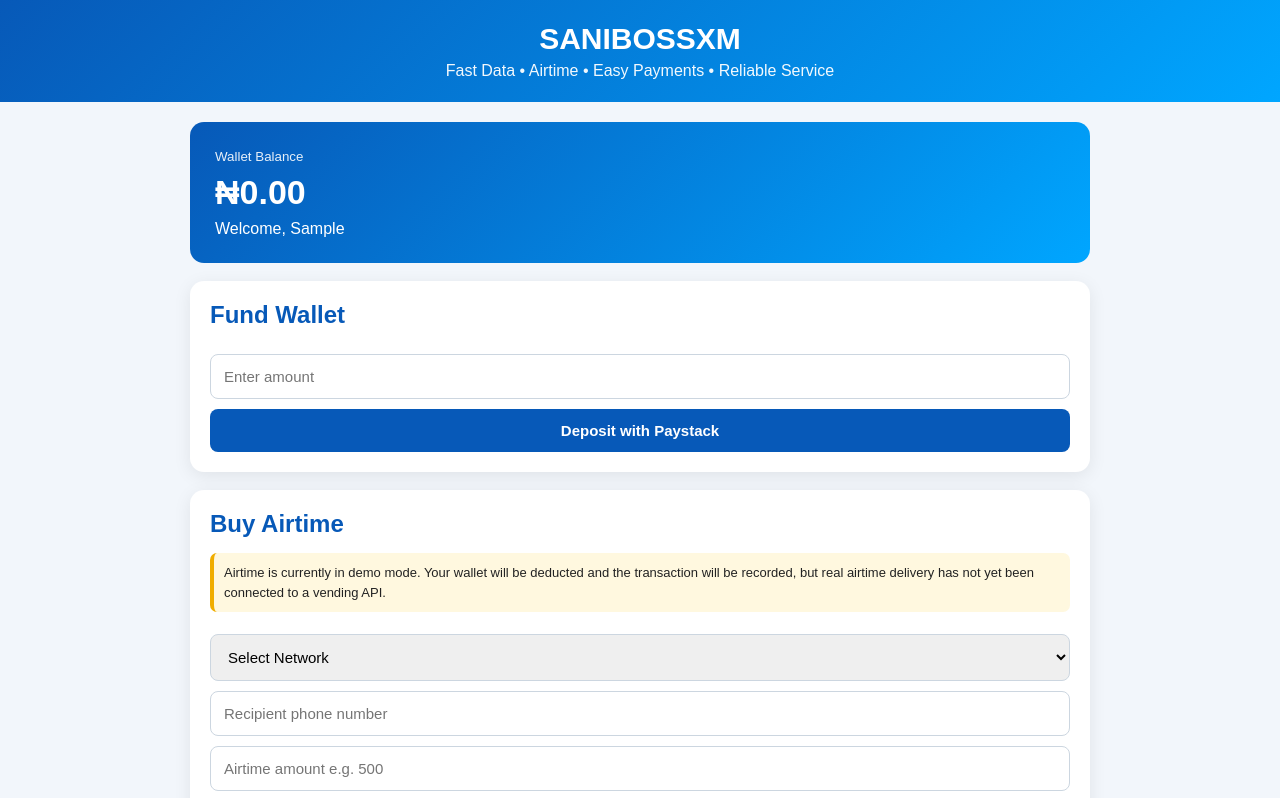
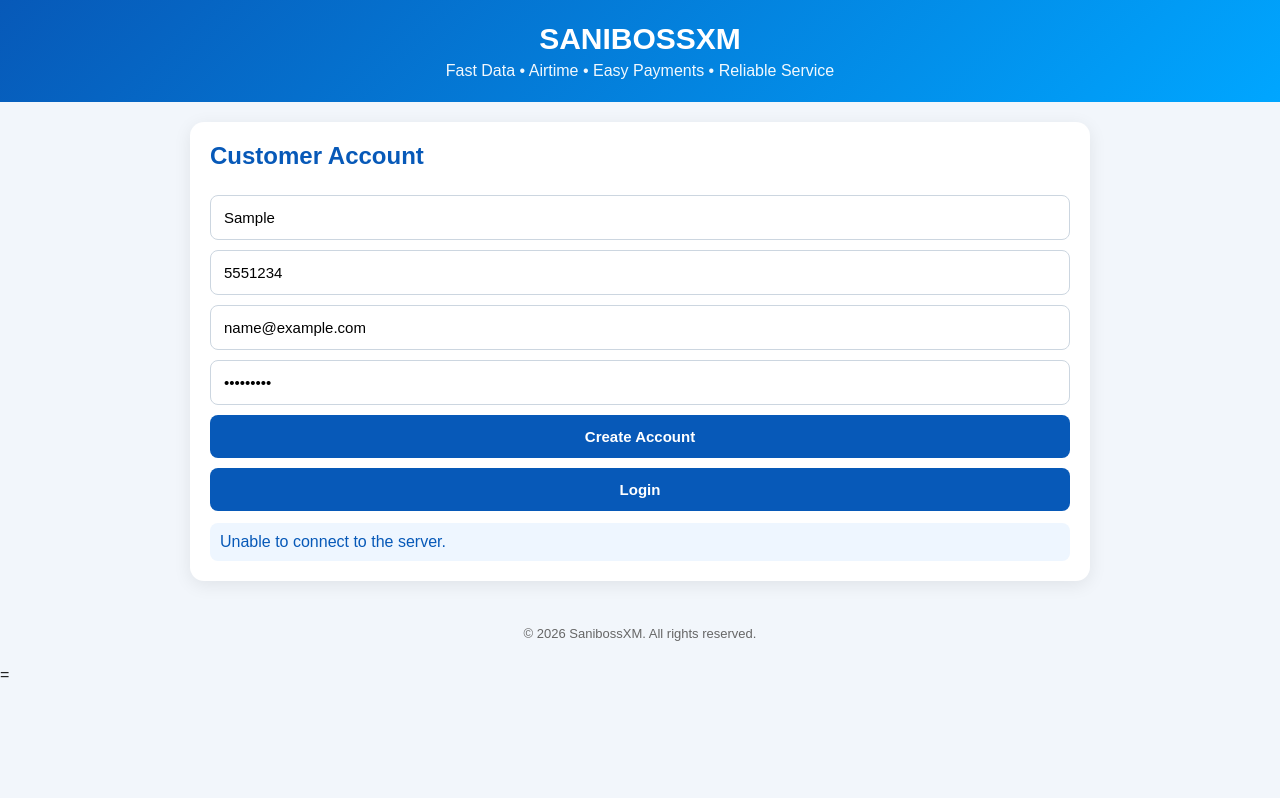
Before and after one commit to salisumuhammadsani1984-ui/sanibossxm-frontend, a website: page index.html in a window 1280 px wide. Both pictures are taken after typing "Sample", "5551234", "name@example.com", "Sample123" into the empty fields and a click on the button "Create Account". Shown: the top 798 px of the page. Drawn offline with Linux system fonts and the light colour scheme; no server answers.

Commit message:
Clean up index.html by removing comments
Removed commented sections for better readability.

```diff
--- a/index.html
+++ b/index.html
@@ -188,10 +188,6 @@
 
 <div class="container">
 
-  <!-- =========================
-       CUSTOMER ACCOUNT
-  ========================== -->
-
   <section id="authSection" class="card">
 
     <h2>Customer Account</h2>
@@ -232,14 +228,7 @@
 
   </section>
 
-
-  <!-- =========================
-       DASHBOARD
-  ========================== -->
-
   <section id="dashboard" class="hidden">
-
-    <!-- WALLET -->
 
     <div class="wallet">
 
@@ -252,11 +241,6 @@
       <p id="welcome" style="margin-top:8px;"></p>
 
     </div>
-
-
-    <!-- =========================
-         FUND WALLET
-    ========================== -->
 
     <div class="card">
 
@@ -277,11 +261,6 @@
 
     </div>
 
-
-    <!-- =========================
-         BUY AIRTIME
-    ========================== -->
-
     <div class="card">
 
       <h2>Buy Airtime</h2>
@@ -315,7 +294,6 @@
         </option>
 
       </select>
-
 
       <input
         id="airtimePhone"
@@ -324,7 +302,6 @@
         maxlength="11"
       >
 
-
       <input
         id="airtimeAmount"
         type="number"
@@ -332,7 +309,6 @@
         placeholder="Airtime amount e.g. 500"
       >
 
-
       <button onclick="buyAirtime()">
         Buy Airtime
       </button>
@@ -341,11 +317,6 @@
 
     </div>
 
-
-    <!-- =========================
-         BUY DATA
-    ========================== -->
-
     <div class="card">
 
       <h2>Buy Data</h2>
@@ -373,7 +344,6 @@
         </option>
 
       </select>
-
 
       <input
         id="dataPhone"
@@ -382,7 +352,6 @@
         maxlength="11"
       >
 
-
       <div class="grid">
 
         <div class="bundle">
@@ -401,7 +370,6 @@
 
         </div>
 
-
         <div class="bundle">
 
           <strong>1GB</strong>
@@ -418,7 +386,6 @@
 
         </div>
 
-
         <div class="bundle">
 
           <strong>2GB</strong>
@@ -437,15 +404,9 @@
 
       </div>
 
-
       <div id="dataMessage" class="message"></div>
 
     </div>
-
-
-    <!-- =========================
-         TRANSACTION HISTORY
-    ========================== -->
 
     <div class="card">
 
@@ -456,7 +417,6 @@
       </div>
 
     </div>
-
 
     <button
       class="logout"
@@ -469,12 +429,10 @@
 
 </div>
 
-
 <footer>
   © 2026 SanibossXM. All rights reserved.
 </footer>
 
-
 <script>
 
 const BACKEND_URL =
@@ -492,7 +450,6 @@ window.addEventListener("load", async function() {
   const savedUser =
     localStorage.getItem("saniboss_user");
 
-
   if (savedUser) {
 
     try {
@@ -527,11 +484,9 @@ function showMessage(id, text) {
   const box =
     document.getElementById(id);
 
-
   if (!box) {
     return;
   }
-
 
     box.innerText = text;
 
@@ -544,27 +499,23 @@ function showMessage(id, text) {
    REGISTER
 ========================= */
 
-function register() {
+async function register() {
 
   const name =
     document.getElementById("name")
       .value.trim();
 
-
   const phone =
     document.getElementById("phone")
       .value.trim();
 
-
   const email =
     document.getElementById("email")
       .value.trim();
 
-
   const password =
     document.getElementById("password")
       .value;
-
 
   if (
     !name ||
@@ -582,8 +533,26 @@ function register() {
 
   }
 
-
-  currentUser = {
+  try {
+
+    showMessage(
+      "authMessage",
+      "Creating your account..."
+    );
+
+    const response =
+      await fetch(
+        BACKEND_URL + "/api/register",
+        {
+
+          method: "POST",
+
+          headers: {
+            "Content-Type":
+              "application/json"
+          },
+
+          body: JSON.stringify({
 
             name: name,
 
@@ -591,28 +560,59 @@ function register() {
 
             email: email,
 
-    password: password,
-
-    balance: 0,
-
-    transactions: []
-
-  };
-
+            password: password
+
+          })
+
+        }
+      );
+
+    const result =
+      await response.json();
+
+    if (
+      !response.ok ||
+      !result.success
+    ) {
+
+      showMessage(
+        "authMessage",
+        result.message ||
+        "Registration failed."
+      );
+
+      return;
+
+    }
+
+    currentUser =
+      result.user;
 
     localStorage.setItem(
       "saniboss_user",
       JSON.stringify(currentUser)
     );
 
-
     showMessage(
       "authMessage",
       "Account created successfully."
     );
 
-
     showDashboard();
+
+  } catch (error) {
+
+    console.error(
+      "Registration error:",
+      error
+    );
+
+    showMessage(
+      "authMessage",
+      "Unable to connect to the server."
+    );
+
+  }
 
 }
 
@@ -621,59 +621,98 @@ function register() {
    LOGIN
 ========================= */
 
-function login() {
+async function login() {
 
   const email =
     document.getElementById("email")
       .value.trim();
 
-
   const password =
     document.getElementById("password")
       .value;
 
-
-  const savedUser =
-    localStorage.getItem(
-      "saniboss_user"
-    );
-
-
-  if (!savedUser) {
+  if (!email || !password) {
 
     showMessage(
       "authMessage",
-      "No account found. Please register first."
-    );
-
-    return;
-
-  }
-
-
-  const user =
-    JSON.parse(savedUser);
-
-
-  if (
-    user.email !== email ||
-    user.password !== password
-  ) {
+      "Please enter your email and password."
+    );
+
+    return;
+
+  }
+
+  try {
 
     showMessage(
       "authMessage",
-      "Incorrect email or password."
-    );
-
-    return;
-
-  }
-
-
-  currentUser = user;
-
+      "Logging in..."
+    );
+
+    const response =
+      await fetch(
+        BACKEND_URL + "/api/login",
+        {
+
+          method: "POST",
+
+          headers: {
+            "Content-Type":
+              "application/json"
+          },
+
+          body: JSON.stringify({
+
+            email: email,
+
+            password: password
+
+          })
+
+        }
+      );
+
+    const result =
+      await response.json();
+
+    if (
+      !response.ok ||
+      !result.success
+    ) {
+
+      showMessage(
+        "authMessage",
+        result.message ||
+        "Login failed."
+      );
+
+      return;
+
+    }
+
+    currentUser =
+      result.user;
+
+    localStorage.setItem(
+      "saniboss_user",
+      JSON.stringify(currentUser)
+    );
 
     showDashboard();
+
+  } catch (error) {
+
+    console.error(
+      "Login error:",
+      error
+    );
+
+    showMessage(
+      "authMessage",
+      "Unable to connect to the server."
+    );
+
+  }
 
 }
 
@@ -688,17 +727,14 @@ function showDashboard() {
     .getElementById("authSection")
     .classList.add("hidden");
 
-
   document
     .getElementById("dashboard")
     .classList.remove("hidden");
-
 
   document.getElementById(
     "welcome"
   ).innerText =
     "Welcome, " + currentUser.name;
-
 
   updateBalance();
 
@@ -756,7 +792,6 @@ async function deposit() {
       ).value
     );
 
-
   if (!amount || amount < 100) {
 
     showMessage(
@@ -768,7 +803,6 @@ async function deposit() {
 
   }
 
-
   if (
     !currentUser ||
     !currentUser.email
@@ -783,14 +817,12 @@ async function deposit() {
 
   }
 
-
   try {
 
     showMessage(
       "depositMessage",
       "Connecting to Paystack..."
     );
-
 
     const response =
       await fetch(
@@ -822,17 +854,14 @@ async function deposit() {
         }
       );
 
-
     const result =
       await response.json();
-
 
     console.log(
       "Paystack initialization:",
       result
     );
 
-
     if (
       !response.ok ||
       !result.success
@@ -845,7 +874,6 @@ async function deposit() {
 
     }
 
-
     if (
       !result.data ||
       !result.data.authorization_url ||
@@ -858,13 +886,6 @@ async function deposit() {
 
     }
 
-
-    /*
-      IMPORTANT:
-      Save Paystack's actual reference,
-      not a reference generated by the frontend.
-    */
-
     localStorage.setItem(
       "saniboss_pending_payment",
       JSON.stringify({
@@ -878,14 +899,8 @@ async function deposit() {
       })
     );
 
-
-    /*
-      Send customer to Paystack.
-    */
-
     window.location.href =
       result.data.authorization_url;
-
 
   } catch (error) {
 
@@ -894,7 +909,6 @@ async function deposit() {
       error
     );
 
-
     showMessage(
       "depositMessage",
       "Payment error: " +
@@ -917,30 +931,21 @@ async function verifyPaystackPayment() {
       window.location.search
     );
 
-
-  /*
-    Paystack can return reference
-    or trxref depending on the flow.
-  */
-
   const reference =
     params.get("reference") ||
     params.get("trxref");
 
-
   if (!reference) {
 
     return;
 
   }
 
-
   if (!currentUser) {
 
     return;
 
   }
-
 
   try {
 
@@ -948,7 +953,6 @@ async function verifyPaystackPayment() {
       "depositMessage",
       "Verifying your Paystack payment..."
     );
-
 
     const response =
       await fetch(
@@ -961,17 +965,14 @@ async function verifyPaystackPayment() {
 
       );
 
-
     const result =
       await response.json();
-
 
     console.log(
       "Paystack verification:",
       result
     );
 
-
     if (
       !response.ok ||
       !result.success
@@ -987,7 +988,6 @@ async function verifyPaystackPayment() {
 
     }
 
-
     if (!result.paid) {
 
       showMessage(
@@ -998,7 +998,6 @@ async function verifyPaystackPayment() {
       return;
 
     }
-
 
     const pending =
       JSON.parse(
@@ -1007,7 +1006,6 @@ async function verifyPaystackPayment() {
         ) || "null"
       );
 
-
     if (!pending) {
 
       showMessage(
@@ -1019,12 +1017,6 @@ async function verifyPaystackPayment() {
 
     }
 
-
-    /*
-      Make sure the callback reference
-      matches the payment we started.
-    */
-
     if (
       pending.reference !== reference
     ) {
@@ -1037,17 +1029,10 @@ async function verifyPaystackPayment() {
       return;
 
     }
-
-
-    /*
-      Prevent the same Paystack payment
-      from being credited twice.
-    */
 
     const processedKey =
       "payment_processed_" +
       reference;
-
 
     if (
       localStorage.getItem(
@@ -1070,11 +1055,9 @@ async function verifyPaystackPayment() {
 
     }
 
-
     const amount =
       Number(pending.amount);
 
-
     if (
       !Number.isFinite(amount) ||
       amount <= 0
@@ -1088,24 +1071,12 @@ async function verifyPaystackPayment() {
       return;
 
     }
-
-
-    /*
-      Confirmed by Paystack.
-
-      NOTE:
-      The current wallet is still a
-      browser/localStorage demo wallet.
-      A production wallet should be
-      credited on the backend/database.
-    */
 
     currentUser.balance =
       Number(
         currentUser.balance || 0
       ) + amount;
 
-
     if (
       !currentUser.transactions
     ) {
@@ -1113,7 +1084,6 @@ async function verifyPaystackPayment() {
       currentUser.transactions = [];
 
     }
-
 
     currentUser.transactions.unshift({
 
@@ -1134,25 +1104,20 @@ async function verifyPaystackPayment() {
 
     });
 
-
     saveUser();
-
 
     localStorage.setItem(
       processedKey,
       "true"
     );
 
-
     localStorage.removeItem(
       "saniboss_pending_payment"
     );
 
-
     updateBalance();
 
     showTransactions();
-
 
     showMessage(
       "depositMessage",
@@ -1161,25 +1126,18 @@ async function verifyPaystackPayment() {
       " has been added to your demo wallet."
     );
 
-
-    /*
-      Remove reference from the URL.
-    */
-
     window.history.replaceState(
       {},
       document.title,
       window.location.pathname
     );
 
-
   } catch (error) {
 
     console.error(
       "Payment verification error:",
       error
     );
-
 
     showMessage(
       "depositMessage",
@@ -1203,12 +1161,10 @@ function buyAirtime() {
       "airtimeNetwork"
     ).value;
 
-
   const phone =
     document.getElementById(
       "airtimePhone"
     ).value.trim();
-
 
   const amount =
     Number(
@@ -1217,7 +1173,6 @@ function buyAirtime() {
       ).value
     );
 
-
   if (!network) {
 
     showMessage(
@@ -1229,7 +1184,6 @@ function buyAirtime() {
 
   }
 
-
   if (
     !/^[0-9]{11}$/.test(phone)
   ) {
@@ -1243,7 +1197,6 @@ function buyAirtime() {
 
   }
 
-
   if (
     !amount ||
     amount < 50
@@ -1258,7 +1211,6 @@ function buyAirtime() {
 
   }
 
-
   if (
     Number(currentUser.balance || 0) <
     amount
@@ -1272,19 +1224,11 @@ function buyAirtime() {
     return;
 
   }
-
-
-  /*
-    DEMO ONLY.
-    This deducts from the local wallet
-    but does not send real airtime.
-  */
 
   currentUser.balance =
     Number(currentUser.balance || 0) -
     amount;
 
-
   if (
     !currentUser.transactions
   ) {
@@ -1292,7 +1236,6 @@ function buyAirtime() {
     currentUser.transactions = [];
 
   }
-
 
   currentUser.transactions.unshift({
 
@@ -1316,13 +1259,11 @@ function buyAirtime() {
 
   });
 
-
   saveUser();
 
   updateBalance();
 
   showTransactions();
-
 
   showMessage(
     "airtimeMessage",
@@ -1335,16 +1276,13 @@ function buyAirtime() {
     "."
   );
 
-
   document.getElementById(
     "airtimePhone"
   ).value = "";
 
-
   document.getElementById(
     "airtimeAmount"
   ).value = "";
-
 
   document.getElementById(
     "airtimeNetwork"
@@ -1364,13 +1302,11 @@ function buyData(bundle, price) {
       "network"
     ).value;
 
-
   const phone =
     document.getElementById(
       "dataPhone"
     ).value.trim();
 
-
   if (!network) {
 
     showMessage(
@@ -1382,7 +1318,6 @@ function buyData(bundle, price) {
 
   }
 
-
   if (
     !/^[0-9]{11}$/.test(phone)
   ) {
@@ -1396,7 +1331,6 @@ function buyData(bundle, price) {
 
   }
 
-
   if (
     Number(currentUser.balance || 0) <
     price
@@ -1410,19 +1344,11 @@ function buyData(bundle, price) {
     return;
 
   }
-
-
-  /*
-    DEMO ONLY.
-    Real data delivery will be
-    connected through the backend.
-  */
 
   currentUser.balance =
     Number(currentUser.balance || 0) -
     price;
 
-
   if (
     !currentUser.transactions
   ) {
@@ -1430,7 +1356,6 @@ function buyData(bundle, price) {
     currentUser.transactions = [];
 
   }
-
 
   currentUser.transactions.unshift({
 
@@ -1451,13 +1376,11 @@ function buyData(bundle, price) {
 
   });
 
-
   saveUser();
 
   updateBalance();
 
   showTransactions();
-
 
   showMessage(
     "dataMessage",
@@ -1478,7 +1401,6 @@ function showTransactions() {
       "transactions"
     );
 
-
   if (
     !currentUser.transactions ||
     currentUser.transactions.length === 0
@@ -1490,7 +1412,6 @@ function showTransactions() {
     return;
 
   }
-
 
   box.innerHTML =
     currentUser.transactions
@@ -1498,7 +1419,6 @@ function showTransactions() {
 
         const numericAmount =
           Number(tx.amount);
-
 
         const amountText =
           numericAmount >= 0
@@ -1510,7 +1430,6 @@ function showTransactions() {
               Math.abs(
                 numericAmount
               ).toLocaleString();
-
 
         return `
 
@@ -1588,4 +1507,4 @@ function logout() {
 </script>
 
 </body>
-</html>
+</html> =
```
Lines whose indentation alone changed are shown as unchanged.
